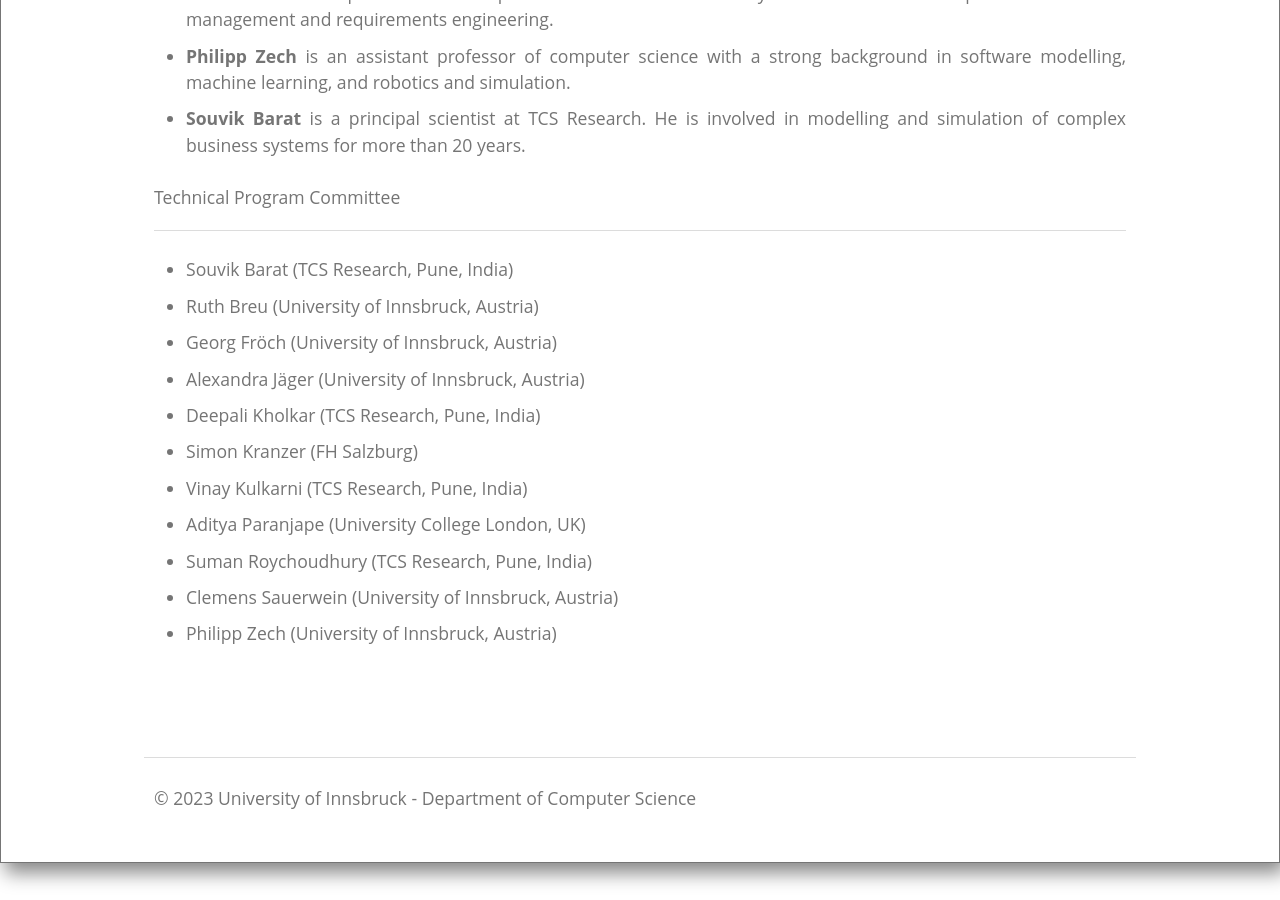
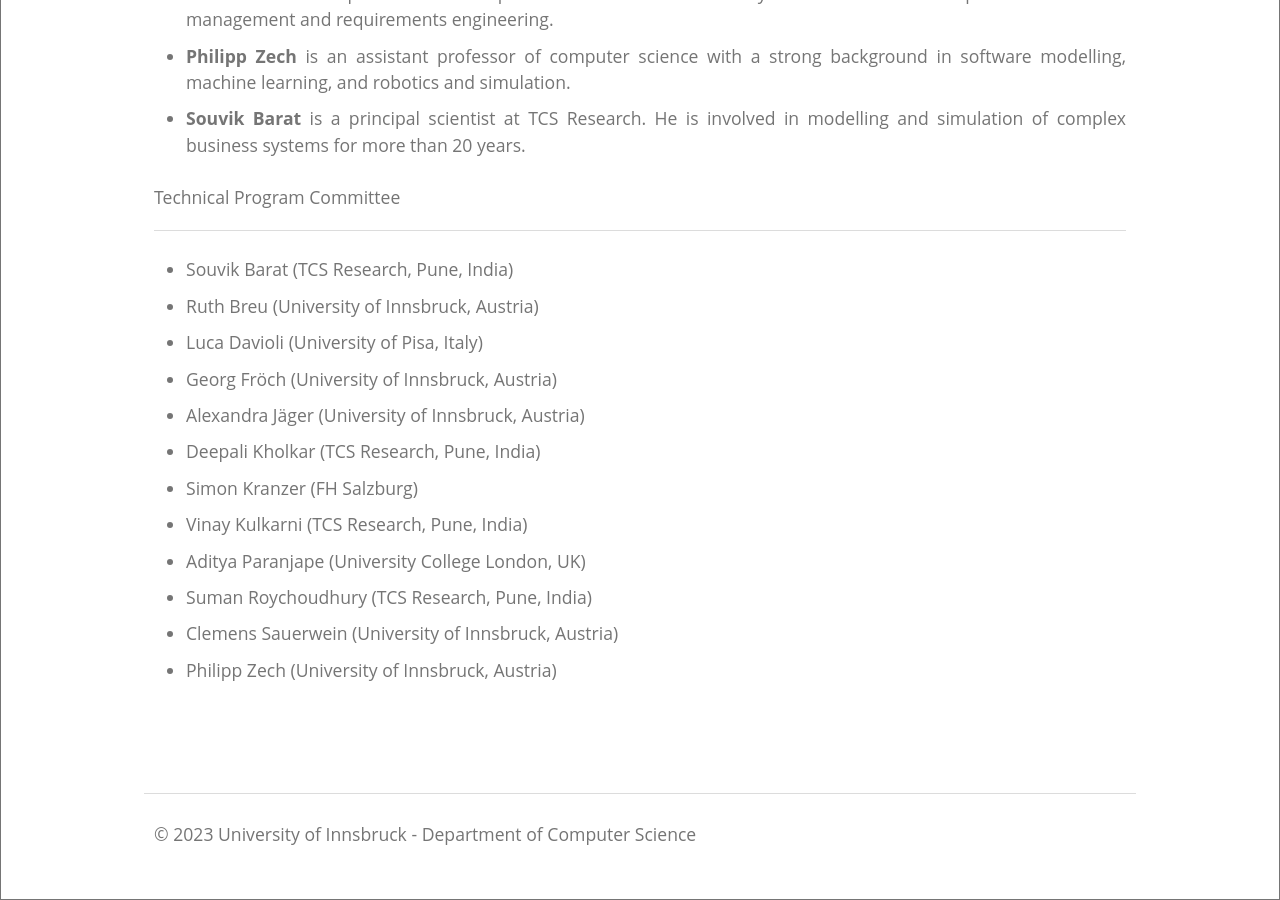
Before and after one commit to thedude81/dtworkshop, a Jekyll site: the page built from index.html, in a window 1280 px wide and 900 px high, scrolled down 3799 px. Built offline with Jekyll 4.4.1, drawn with Linux system fonts in a browser that asks for light colours.

Commit message:
Update index.html

```diff
--- a/index.html
+++ b/index.html
@@ -139,6 +139,7 @@
       <ul>
         <li>Souvik Barat (TCS Research, Pune, India)</li>
         <li>Ruth Breu (University of Innsbruck, Austria)</li>
+        <li>Luca Davioli (University of Pisa, Italy)</li>
         <li>Georg Fr&oumlch (University of Innsbruck, Austria)</li>
         <li>Alexandra J&aumlger  (University of Innsbruck, Austria)</li>
         <li>Deepali Kholkar (TCS Research, Pune, India)</li>
```
